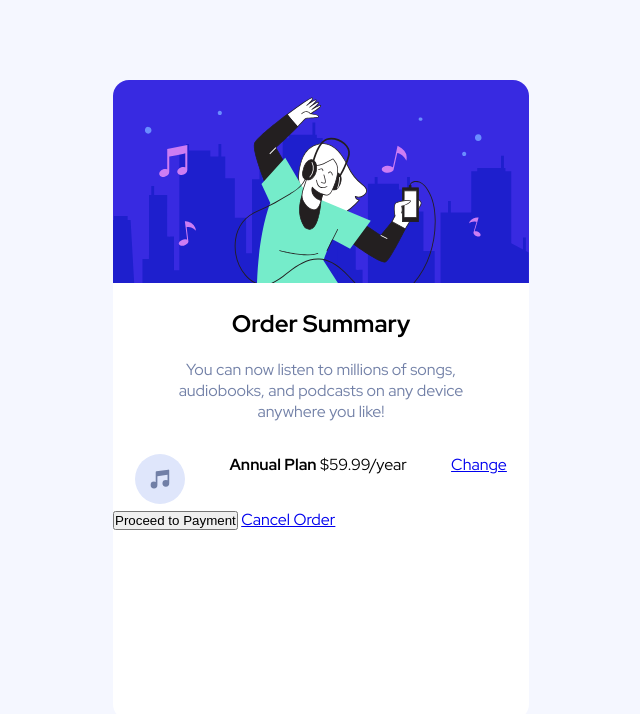
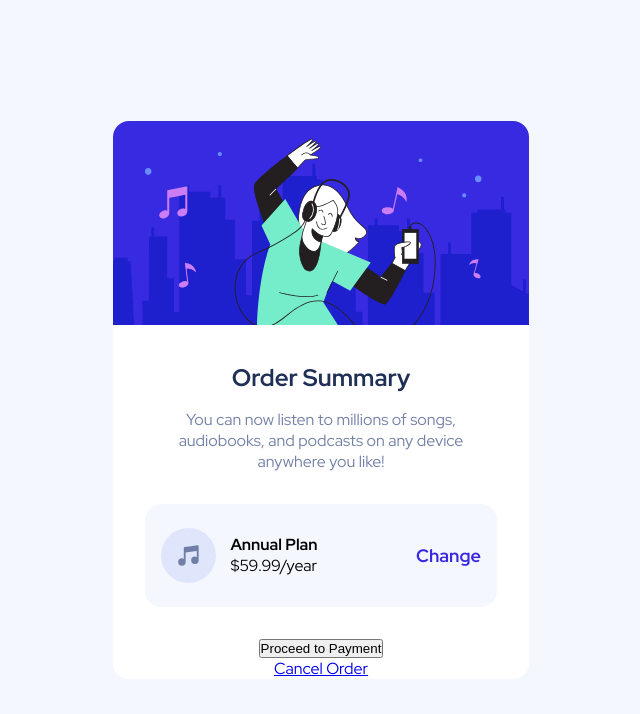
Before and after one commit to tarcisiopenalva/card-resumo-de-pedidos, a plain HTML site: page index.html in a window 1280 px wide. Shown: the whole page, without its empty margins (319-959 px from the left). Drawn offline with Linux system fonts and the light colour scheme.

Commit message:
Add files html and css updates

```diff
--- a/assets/css/style.css
+++ b/assets/css/style.css
@@ -16,34 +16,66 @@ body {
 }
 
 main {
-    background-color: #FFF;
+    background-color: #ffffff;
     border-radius: 16px;
     max-width: 416px;
-    height: 80vh;
 }
 
 main img {
+    border-radius: 16px 16px 0 0;
     width: 100%;
-    border-radius: 16px 16px 0 0;
+}
+
+main section {
+    display: flex;
+    align-items: center;
+    justify-content: center;
+    flex-direction: column;
+    width: 100%;
+    height: 100%;
+    padding: 0 32px;
 }
 
 main section h1 {
-    margin: 20px 0;
-    text-align: center;
-}
-.descripiton {
-    display: flex;
-    text-align: center;
-    font-size: 16px;
-    margin: 20px 32px 32px 32px;
-    color: hsl(224, 23%, 55%)
+    margin: 32px 0 16px 0;
+    color: hsl(223, 47%, 23%);
+    font-weight: 700;
 }
 
-.informations {
-    display: flex;
-    justify-content: space-around;
+main section .description {
+    text-align: center;
+    color: hsl(224, 23%, 55%);
 }
 
-main .music-price {
-    width: 50px;
+main .informations {
+    display: flex;
+    align-items: center;
+    justify-content: space-between;
+    background: hsl(225, 100%, 98%);
+    width: 100%;
+    border-radius: 16px;
+    padding: 24px 16px;
+    margin: 32px 0;
 }
+
+main .informations .music-price {
+    display: flex;
+    align-items: center;
+    width: 55px;
+    margin-right: -84px;
+}
+
+main .informations .price {
+    display: flex;
+    flex-direction: column;
+}
+
+main .informations a {
+    text-decoration: none;
+    color: hsl(245, 75%, 52%);
+    font-weight: 600;
+    font-size: 18px;
+}
+main .informations a:hover {
+    color: hsl(223, 47%, 23%);
+}
--- a/index.html
+++ b/index.html
@@ -8,6 +8,7 @@
     <link rel="preconnect" href="https://fonts.gstatic.com" crossorigin>
     <link href="https://fonts.googleapis.com/css2?family=Red+Hat+Display:wght@400;500;700&display=swap" rel="stylesheet">
     <link rel="stylesheet" href="assets/css/style.css">
+    <link rel="shortcut icon" href="assets/images/favicon-32x32.png" type="image/x-icon">
     <title>Order Summary Card</title>
 </head>
 <body>
@@ -17,7 +18,7 @@
 
         <section>
             <h1>Order Summary</h1>
-            <span class="descripiton">
+            <span class="description">
                 You can now listen to millions of songs, audiobooks, and podcasts on any
                 device anywhere you like!
             </span>
```
